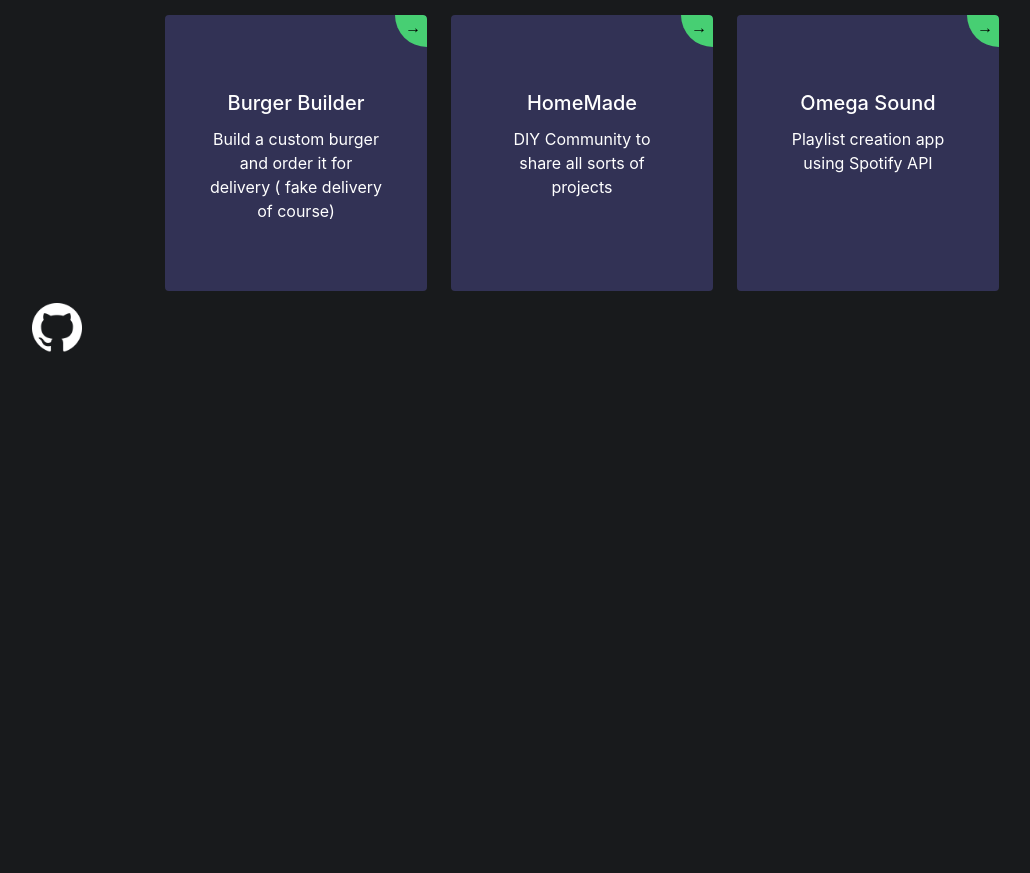
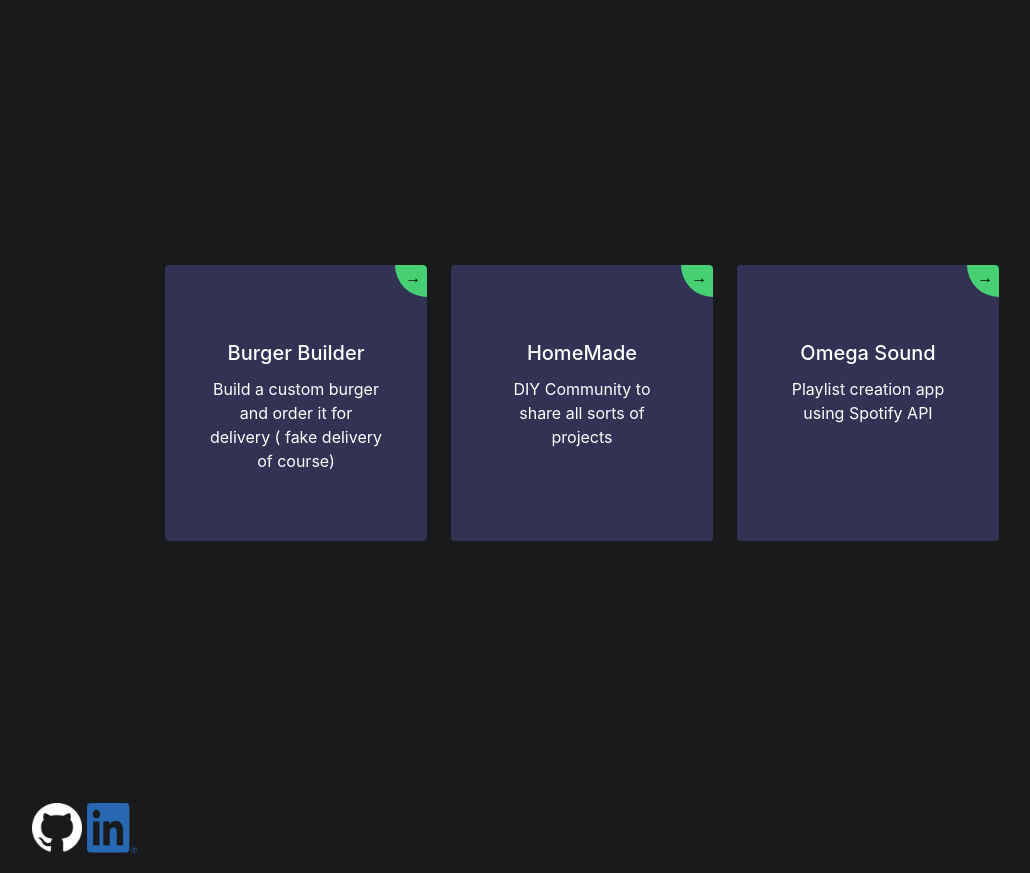
Before and after one commit to MisterRK/freeCodeCamp-Portfolio, a website: page index.html in a window 1280 px wide. Shown: the part 1069-1942 px from the top of the page, without its empty margins (238-1268 px from the left). Before the commit the page ends 1442 px from the top, so only its background shows below. Drawn offline with nearby package versions, Linux system fonts and the light colour scheme; files whose address does not match are found by name.

Commit message:
Styling of projects section and contact links

```diff
--- a/css/scss/styles.css
+++ b/css/scss/styles.css
@@ -181,6 +181,7 @@ body {
   display: -ms-flexbox;
   display: flex;
   width: 100%;
+  height: 100vh;
   margin: auto;
   -webkit-box-align: center;
       -ms-flex-align: center;
@@ -190,6 +191,8 @@ body {
       -ms-flex-pack: space-evenly;
           justify-content: space-evenly;
 }
+
+
 
 .card-title,
 .card-text,
--- a/index.html
+++ b/index.html
@@ -93,7 +93,8 @@
 							<p class="card-text">
 								Playlist creation app using Spotify API
 							</p>
-							<a href="https://github.com/MisterRK/music-app">
+							<a target="_blank" href="https://github.com/MisterRK/music-app
+							">
 								<div class="go-corner" href="#">
 									<div class="go-arrow">
 										→
@@ -114,6 +115,13 @@
 						alt="GitHub Icon"
 						/>
 				</a>
+				<a href="https://www.linkedin.com/in/robert-keller-dev/" target="_blank">
+					<img
+						class="contact-logo"
+						src="./assets//images//LI-In-Bug.png"
+						alt="LinkedIn Logo"
+					/>
+			</a>
 
 			</section>
 			<!-- Contact Me Section End -->
```
Also changed, not shown: assets/images/LI-In-Bug.png (added).
